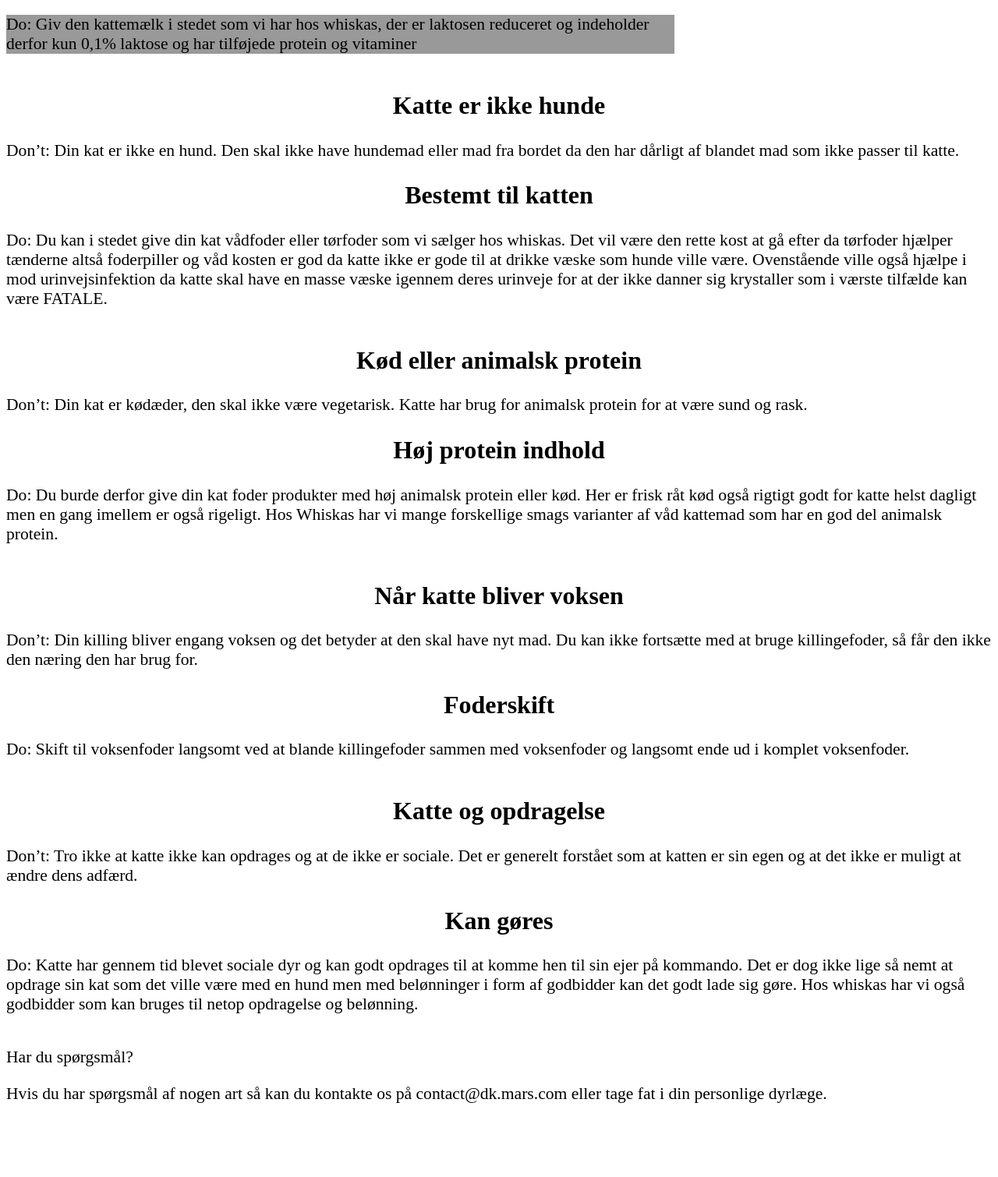
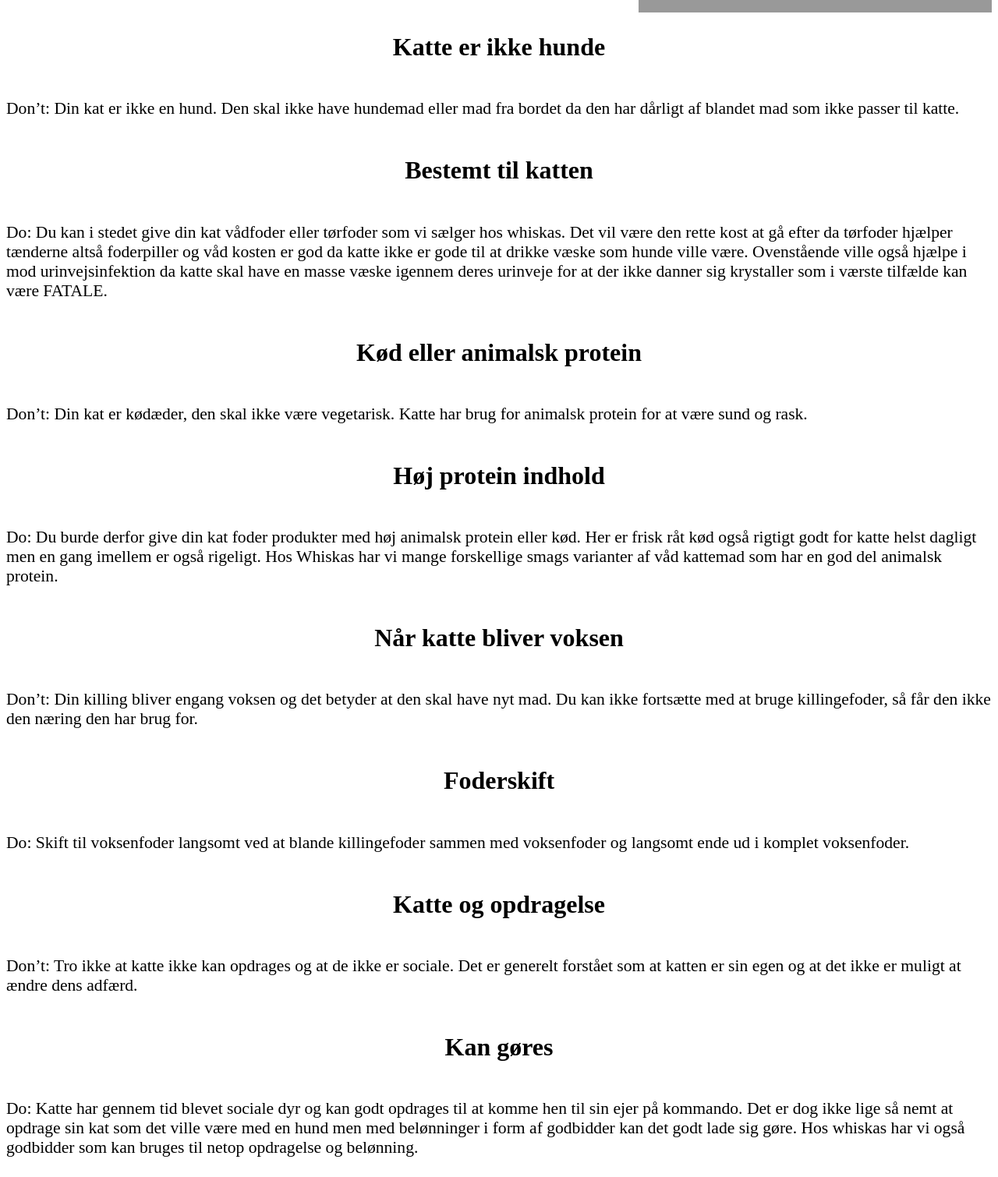
Before and after one commit to GhostyGhost1337/Whiskas-kode, a plain HTML site: page Whiskas/index.html in a window 1280 px wide. Shown: the part 1157-2667 px from the top of the page at 78% size. Before the commit the page ends 2602 px from the top, so only its background shows below. Drawn offline with Linux system fonts and the light colour scheme.

Commit message:
Add files via upload

```diff
--- a/Whiskas/index.html
+++ b/Whiskas/index.html
@@ -33,89 +33,121 @@
             </section>
 
 
-            <section id="whiskasmilk">
             <!--Første do and dont inkludere vi billed og tekst i samme sektion?-->
-                <h2 id="catsandmilk">Katte og mælk</h2>
+                <section id="catsandmilk">
+                    <h2>Katte og mælk</h2>
+                </section>
 
-                <p id="dontfirst">Don’t:
-                    Ikke giv din kat mælk. Det er generelt ukendt viden for mange at katte faktisk ikke kan tåle laktose og vil få dårlig mave af det.
-                </p>
+                <section id="dontfirst">
+                    <p>Don’t:
+                        Ikke giv din kat mælk. Det er generelt ukendt viden for mange at katte faktisk ikke kan tåle laktose og vil få dårlig mave af det.
+                    </p>
+                </section>
 
-                <h2 id="catmilk">Kattemælk</h2>
-
-                    <section id="milkbilled">
-                <img src="images/whiskasmilk.png">
-                    </section>
+                <section id="catmilk">
+                    <h2>Kattemælk</h2>
+                </section>
 
 
-                <p id="firstdo">Do:
-                    Giv den kattemælk i stedet som vi har hos whiskas, der er laktosen reduceret og indeholder derfor kun 0,1% laktose og har tilføjede protein og vitaminer
-                </p>
+                <section id="firstdo">
+                    <p>Do:
+                        Giv den kattemælk i stedet som vi har hos whiskas, der er laktosen reduceret og indeholder derfor kun 0,1% laktose og har tilføjede protein og vitaminer
+                    </p>
+                </section>
 
-            </section>
+                <section id="milkbilled">
+                    <img src="images/whiskasmilk.png">
+                </section>
 
-            <section id="notadog">
             <!--Anden do and dont-->
+                <section id="notadog">
                 <h2>Katte er ikke hunde</h2>
+                </section>
 
+                <section id="seconddont">
                 <p>Don’t:
                     Din kat er ikke en hund. Den skal ikke have hundemad eller mad fra bordet da den har dårligt af blandet mad som ikke passer til katte.
                 </p>
+                </section>
 
+                <section id="tilkatten">
                 <h2>Bestemt til katten</h2>
+                </section>
 
+                <section id="seconddo">
                 <p>Do:
                     Du kan i stedet give din kat vådfoder eller tørfoder som vi sælger hos whiskas. Det vil være den rette kost at gå efter da tørfoder hjælper tænderne altså foderpiller og våd kosten er god da katte ikke er gode til at drikke væske som hunde ville være.
 
                     Ovenstående ville også hjælpe i mod urinvejsinfektion da katte skal have en masse væske igennem deres urinveje for at der ikke danner sig krystaller som i værste tilfælde kan være FATALE.
                 </p>
-            </section>
+                </section>
 
-            <section id="notvegan">
+
             <!--Tredje do and dont-->
+                <section id="notvegan">
                 <h2>Kød eller animalsk protein</h2>
+                </section>
 
+                <section id="thirddont">
                 <p>Don’t:
                     Din kat er kødæder, den skal ikke være vegetarisk. Katte har brug for animalsk protein for at være sund og rask.
                 </p>
+                </section>
 
+                <section id="protein">
                 <h2>Høj protein indhold</h2>
+                </section>
 
+                <section id="thirddo">
                 <p>Do:
                     Du burde derfor give din kat foder produkter med høj animalsk protein eller kød. Her er frisk råt kød også rigtigt godt for katte helst dagligt men en gang imellem er også rigeligt.
                     Hos Whiskas har vi mange forskellige smags varianter af våd kattemad som har en god del animalsk protein.
                 </p>
             </section>
 
-            <section id="adult">
+
             <!--Fjerde do and dont-->
+                <section id="adult">
                 <h2>Når katte bliver voksen</h2>
+                </section>
 
+                <section id="fourthdont">
                 <p>Don’t:
                     Din killing bliver engang voksen og det betyder at den skal have nyt mad. Du kan ikke fortsætte med at bruge killingefoder, så får den ikke den næring den har brug for.
                 </p>
+                </section>
 
+                <section id="foderskift">
                 <h2>Foderskift</h2>
+                </section>
 
+                <section id="fourthdo">
                 <p>Do:
                     Skift til voksenfoder langsomt ved at blande killingefoder sammen med voksenfoder og langsomt ende ud i komplet voksenfoder.
                 </p>
-            </section>
+                </section>
 
-            <section id="opdragelse">
+
             <!--Femte do and dont-->
+                <section id="opdragelse">
                 <h2>Katte og opdragelse</h2>
+                </section>
 
+                <section id="femtedont">
                 <p>Don’t:
                     Tro ikke at katte ikke kan opdrages og at de ikke er sociale. Det er generelt forstået som at katten er sin egen og at det ikke er muligt at ændre dens adfærd.
                 </p>
+                </section>
 
+                <section id="doable">
                 <h2>Kan gøres</h2>
+                </section>
 
+                <section id="femtedo">
                 <p>Do:
                     Katte har gennem tid blevet sociale dyr og kan godt opdrages til at komme hen til sin ejer på kommando. Det er dog ikke lige så nemt at opdrage sin kat som det ville være med en hund men med belønninger i form af godbidder kan det godt lade sig gøre. Hos whiskas har vi også godbidder som kan bruges til netop opdragelse og belønning.
                 </p>
-            </section>
+                </section>
 
 
             <section id="questions">
--- a/Whiskas/stylesheet.css
+++ b/Whiskas/stylesheet.css
@@ -66,7 +66,8 @@ body {
 
 #doanddont {
     display: grid;
-    grid-column: 1fr 1fr;
+    grid-column: 1fr;
+    grid-row: 0.5fr;
     grid-template-areas:
     "overskrift overskrift"
     "pasdinkat pasdinkat"
@@ -76,9 +77,21 @@ body {
     "catmilk catmilk"
     "milkbilled firstdo"
     "notadog notadog"
+    "seconddont seconddont"
+    "tilkatten tilkatten"
+    "seconddo seconddo"
     "notvegan notvegan"
+    "thirddont thirddont"
+    "protein protein"
+    "thirddo thirddo"
     "adult adult"
+    "fourthdont fourthdont"
+    "foderskift foderskift"
+    "fourthdo fourthdo"
     "opdragelse opdragelse"
+    "femtedont femtedont"
+    "doable doable"
+    "femtedo femtedo"
     "questions questions";
     }
 
@@ -119,6 +132,70 @@ body {
     grid-area: opdragelse;
 }
 
+#notadog {
+    grid-area: notadog;
+}
+
+#seconddont {
+    grid-area: seconddont;
+}
+
+#tilkatten {
+    grid-area: tilkatten;
+}
+
+#seconddo {
+    grid-area: seconddo;
+}
+
+#notvegan {
+    grid-area: notvegan;
+}
+
+#thirddont {
+    grid-area: thirddont;
+}
+
+#protein {
+     grid-area: protein;
+}
+
+#thirddo {
+     grid-area: thirddo;
+}
+
+#adult {
+     grid-area: adult;
+}
+
+#fourthdont {
+     grid-area: fourthdont;
+}
+
+#foderskift {
+     grid-area: foderskift;
+}
+
+#fourthdo {
+     grid-area: fourthdo;
+}
+
+#opdragelse {
+    grid-area: opdragelse
+}
+
+#femtedont {
+     grid-area: femtedont;
+}
+
+#doable {
+     grid-area: doable;
+}
+
+#femtedo {
+     grid-area: femtedo;
+}
+
 #questions {
     grid-area: questions;
 }
```
